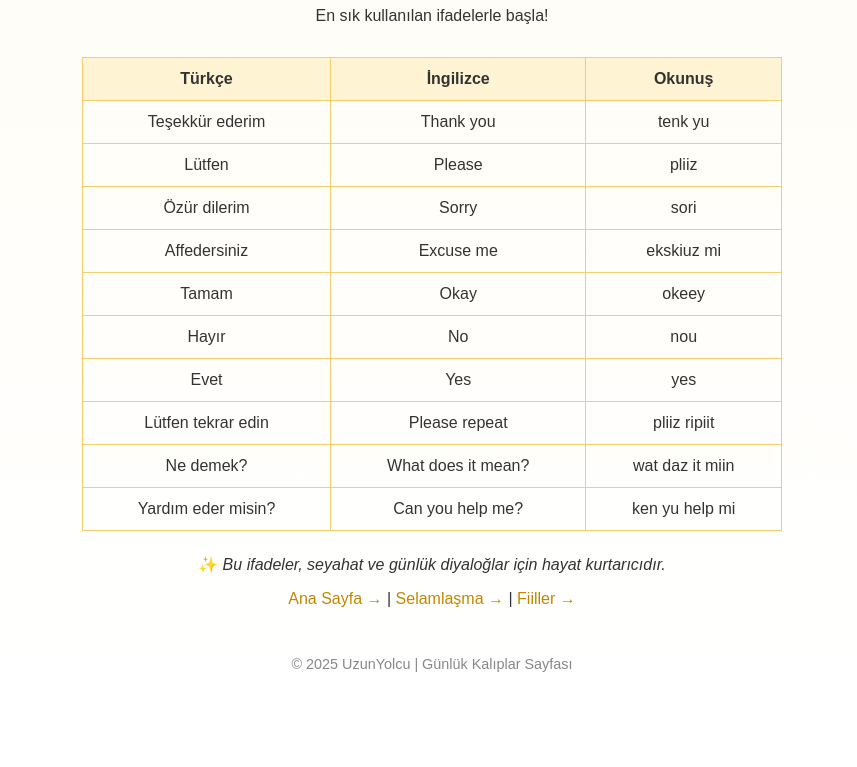
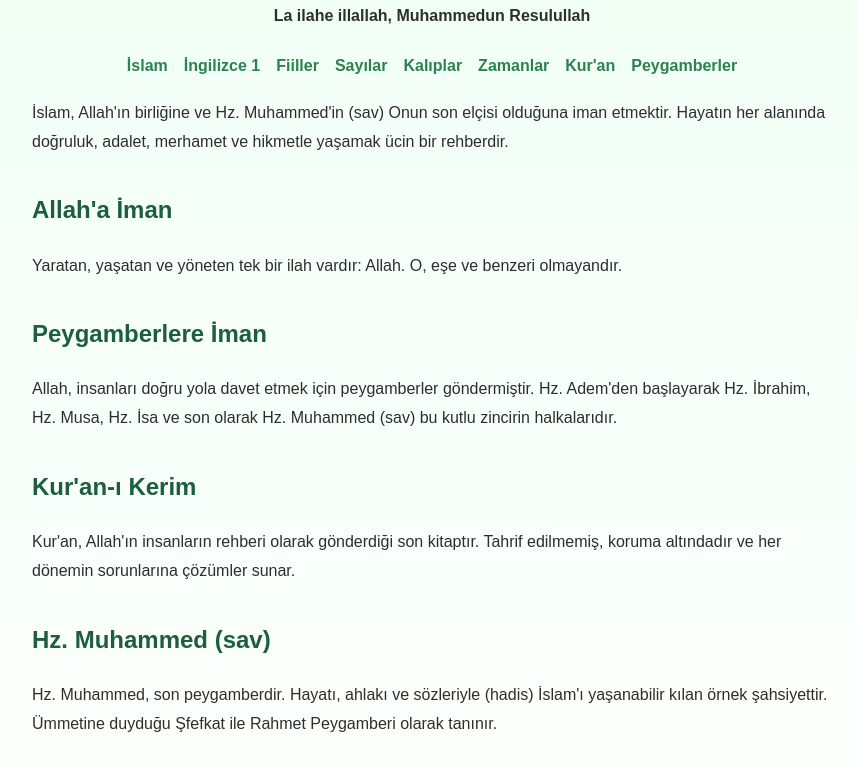
Before and after one commit to kuzeyuzun/uzunyolcu-site, a plain HTML site: page ingilizce_kaliplar.html in a window 1280 px wide. Shown: the part 105-872 px from the top of the page, without its empty margins (208-1065 px from the left). Before the commit the page ends 809 px from the top, so only its background shows below. Drawn offline with Linux system fonts and the light colour scheme.

Commit message:
Add files via upload

```diff
--- a/ingilizce_kaliplar.html
+++ b/ingilizce_kaliplar.html
@@ -1,16 +1,16 @@
 <!DOCTYPE html>
 <html lang="tr">
 <head>
-  <meta charset="UTF-8">
-  <meta name="viewport" content="width=device-width, initial-scale=1.0">
-  <meta name="description" content="UzunYolcu | İngilizce'de en temel günlük kullanılan kalıplar ve anlamları">
-  <title>Günlük Kalıplar | UzunYolcu</title>
+  <meta charset="UTF-8" />
+  <meta name="viewport" content="width=device-width, initial-scale=1.0" />
+  <meta name="description" content="UzunYolcu | İslam nedir, nasıl yaşanır? Allah'a iman, Kur'an, peygamberler ve daha fazlası." />
+  <title>İslam | UzunYolcu</title>
   <style>
     body {
       margin: 0;
       font-family: Arial, sans-serif;
-      background: linear-gradient(to bottom, #fffdf6, #ffffff);
-      color: #333;
+      background: linear-gradient(to bottom, #f0fff4, #ffffff);
+      color: #2e2e2e;
       padding: 2rem;
     }
     header {
@@ -18,21 +18,31 @@
       margin-bottom: 2rem;
     }
     h1 {
-      color: #c08800;
+      color: #2d8050;
     }
-    table {
-      width: 100%;
-      max-width: 700px;
-      margin: 0 auto;
-      border-collapse: collapse;
+    nav {
+      display: flex;
+      justify-content: center;
+      gap: 1rem;
+      flex-wrap: wrap;
+      margin: 1.5rem 0;
     }
-    th, td {
-      border: 1px solid #f2ce6e;
-      padding: 12px;
-      text-align: center;
+    nav a {
+      color: #2d8050;
+      text-decoration: none;
+      font-weight: bold;
     }
-    th {
-      background-color: #fef3d3;
+    nav a:hover {
+      text-decoration: underline;
+    }
+    section {
+      max-width: 800px;
+      margin: auto;
+      line-height: 1.8;
+    }
+    h2 {
+      color: #1c5e3d;
+      margin-top: 2rem;
     }
     footer {
       margin-top: 3rem;
@@ -40,53 +50,51 @@
       font-size: 0.9rem;
       color: #888;
     }
-    a {
-      color: #c08800;
-      text-decoration: none;
-    }
-    a:hover {
-      text-decoration: underline;
-    }
   </style>
 </head>
 <body>
   <header>
-    <h1>Günlük Temel Kalıplar</h1>
-    <p>En sık kullanılan ifadelerle başla!</p>
+    <h1>İSLAM NEDİR?</h1>
+    <p><strong>La ilahe illallah, Muhammedun Resulullah</strong></p>
   </header>
 
+  <nav>
+    <a href="index.html">İslam</a>
+    <a href="ingilizce.html">İngilizce 1</a>
+    <a href="ingilizce_fiiller.html">Fiiller</a>
+    <a href="ingilizce_sayilar.html">Sayılar</a>
+    <a href="ingilizce_kaliplar.html">Kalıplar</a>
+    <a href="ingilizce_zamanlar.html">Zamanlar</a>
+    <a href="kuran.html">Kur'an</a>
+    <a href="peygamberler.html">Peygamberler</a>
+  </nav>
+
   <section>
-    <table>
-      <tr>
-        <th>Türkçe</th>
-        <th>İngilizce</th>
-        <th>Okunuş</th>
-      </tr>
-      <tr><td>Teşekkür ederim</td><td>Thank you</td><td>tenk yu</td></tr>
-      <tr><td>Lütfen</td><td>Please</td><td>pliiz</td></tr>
-      <tr><td>Özür dilerim</td><td>Sorry</td><td>sori</td></tr>
-      <tr><td>Affedersiniz</td><td>Excuse me</td><td>ekskiuz mi</td></tr>
-      <tr><td>Tamam</td><td>Okay</td><td>okeey</td></tr>
-      <tr><td>Hayır</td><td>No</td><td>nou</td></tr>
-      <tr><td>Evet</td><td>Yes</td><td>yes</td></tr>
-      <tr><td>Lütfen tekrar edin</td><td>Please repeat</td><td>pliiz ripiit</td></tr>
-      <tr><td>Ne demek?</td><td>What does it mean?</td><td>wat daz it miin</td></tr>
-      <tr><td>Yardım eder misin?</td><td>Can you help me?</td><td>ken yu help mi</td></tr>
-    </table>
+    <p>İslam, Allah'ın birliğine ve Hz. Muhammed'in (sav) Onun son elçisi olduğuna iman etmektir. Hayatın her alanında doğruluk, adalet, merhamet ve hikmetle yaşamak ücin bir rehberdir.</p>
 
-    <p style="text-align: center; margin-top: 1.5rem;">
-      ✨ <em>Bu ifadeler, seyahat ve günlük diyaloğlar için hayat kurtarıcıdır.</em>
-    </p>
+    <h2>Allah'a İman</h2>
+    <p>Yaratan, yaşatan ve yöneten tek bir ilah vardır: Allah. O, eşe ve benzeri olmayandır.</p>
 
-    <p style="text-align: center;">
-      <a href="index.html">Ana Sayfa &rarr;</a> |
-      <a href="ingilizce.html">Selamlaşma &rarr;</a> |
-      <a href="ingilizce_fiiller.html">Fiiller &rarr;</a>
-    </p>
+    <h2>Peygamberlere İman</h2>
+    <p>Allah, insanları doğru yola davet etmek için peygamberler göndermiştir. Hz. Adem'den başlayarak Hz. İbrahim, Hz. Musa, Hz. İsa ve son olarak Hz. Muhammed (sav) bu kutlu zincirin halkalarıdır.</p>
+
+    <h2>Kur'an-ı Kerim</h2>
+    <p>Kur'an, Allah'ın insanların rehberi olarak gönderdiği son kitaptır. Tahrif edilmemiş, koruma altındadır ve her dönemin sorunlarına çözümler sunar.</p>
+
+    <h2>Hz. Muhammed (sav)</h2>
+    <p>Hz. Muhammed, son peygamberdir. Hayatı, ahlakı ve sözleriyle (hadis) İslam'ı yaşanabilir kılan örnek şahsiyettir. Ümmetine duyduğu Şfefkat ile Rahmet Peygamberi olarak tanınır.</p>
+
+    <h2>Daha Fazlası</h2>
+    <p>Bu sayfa, İslam'a ilk adım atanlar için bir başlangıçtır. Daha derin bilgi için şunlara göz atabilirsin:</p>
+    <ul>
+      <li><a href="#">Kur'an Meali PDF (yakında)</a></li>
+      <li><a href="#">Peygamberimizin Hayatı</a></li>
+      <li><a href="index.html">Ana Sayfa &rarr;</a></li>
+    </ul>
   </section>
 
   <footer>
-    &copy; 2025 UzunYolcu | Günlük Kalıplar Sayfası
+    &copy; 2025 UzunYolcu | İslam Bilgi Sayfası
   </footer>
 </body>
 </html>
```
